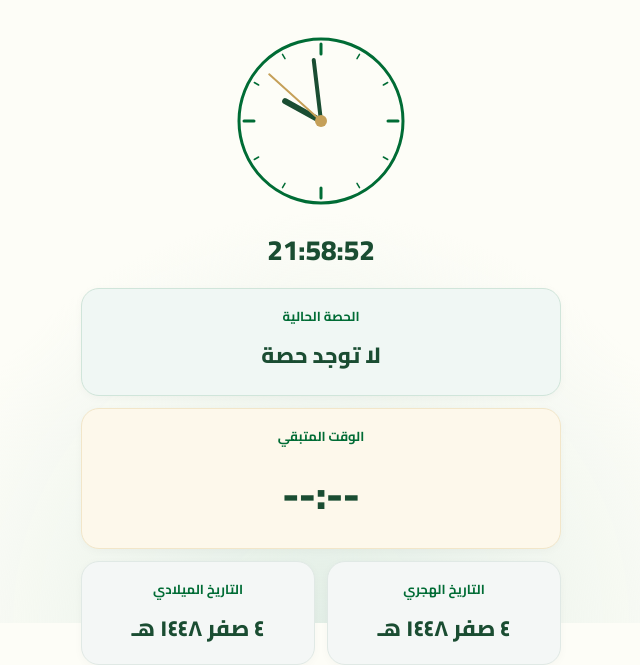
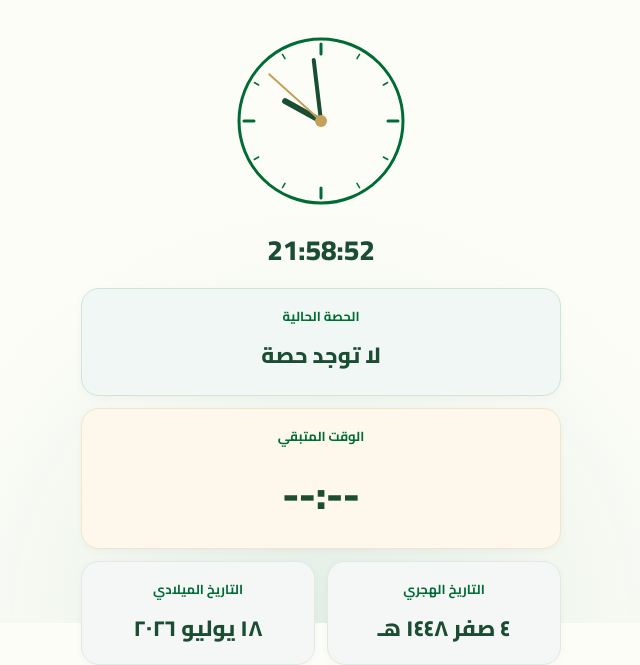
Before and after one commit to north434343-create/Summertime, a plain HTML site: page index.html in a window 1280 px wide. Shown: the part 177-842 px from the top of the page, without its empty margins (319-959 px from the left). Drawn offline with Linux system fonts and the light colour scheme.

Commit message:
Update index.html

```diff
--- a/index.html
+++ b/index.html
@@ -388,7 +388,7 @@ function updatePeriod() {
 function updateDates() {
   const now = new Date();
   document.getElementById("gregorianDate").textContent =
-    now.toLocaleDateString("ar-SA", { day: "numeric", month: "long", year: "numeric" });
+    now.toLocaleDateString("ar-SA-u-ca-gregory", { day: "numeric", month: "long", year: "numeric" });
   document.getElementById("hijriDate").textContent =
     now.toLocaleDateString("ar-SA-u-ca-islamic", { day: "numeric", month: "long", year: "numeric" });
 }
```
